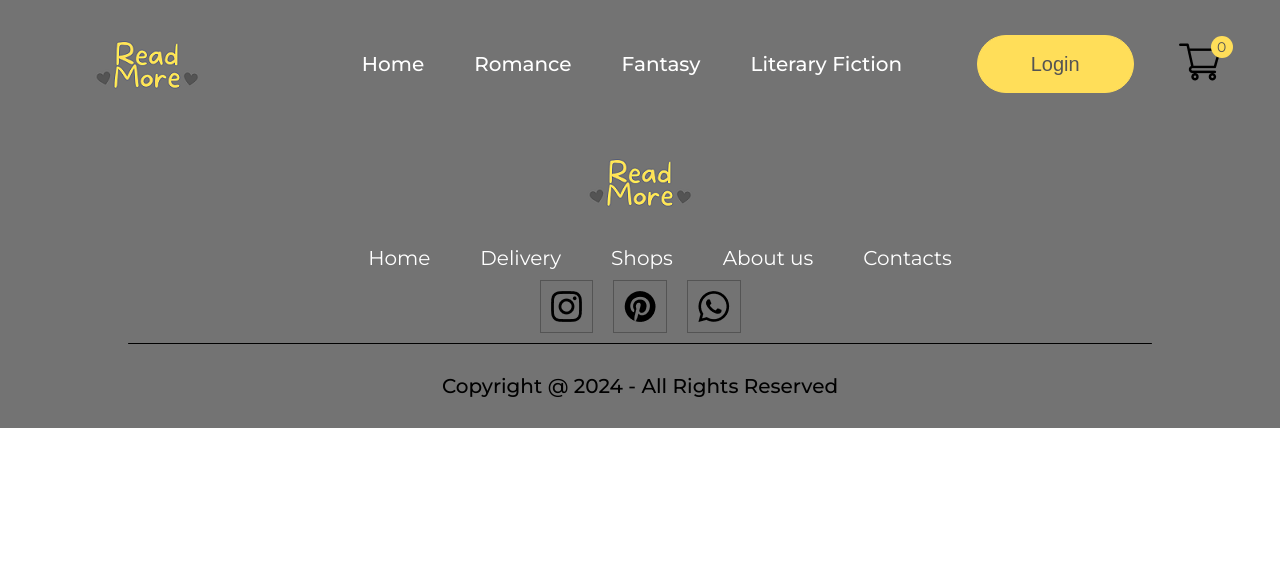
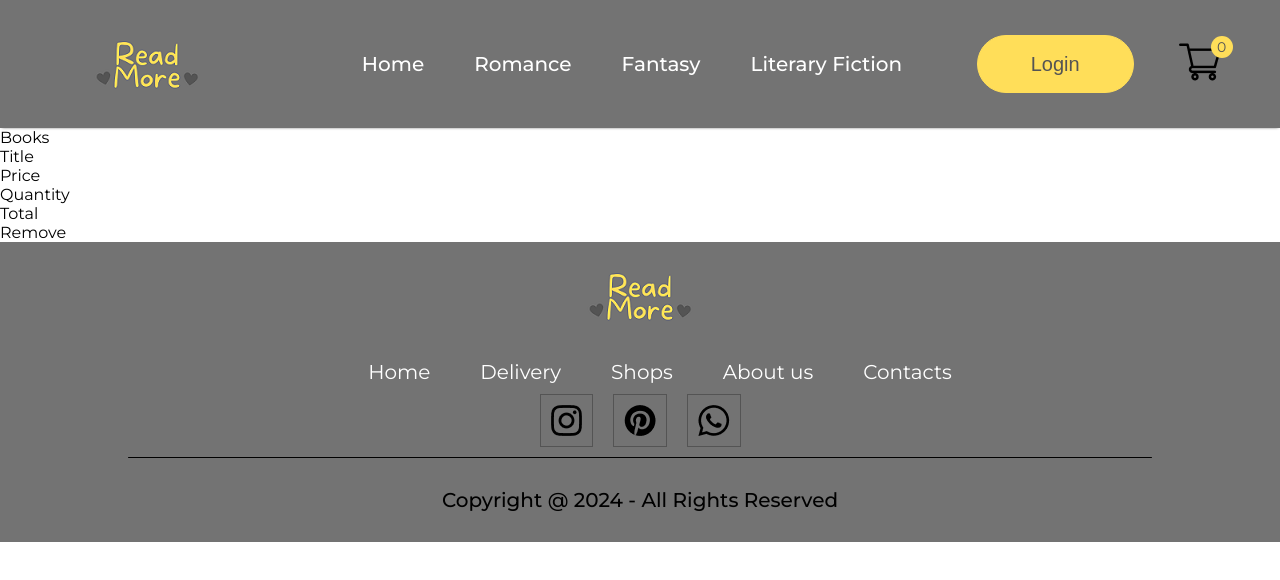
Before and after one commit to AnnaBilokon/BookShop, a React (Create React App) app in the folder frontend/: page /card in a window 1280 px wide. Shown: the top 580 px of the page. Built offline with nearby package versions, Linux system fonts and the light colour scheme.

Commit message:
added Cart Items component

```diff
--- a/frontend/src/pages/Cart.jsx
+++ b/frontend/src/pages/Cart.jsx
@@ -1,7 +1,12 @@
 import React from 'react'
+import CartItems from '../components/CartItems/CartItems'
 
 function Cart() {
-  return <div></div>
+  return (
+    <div>
+      <CartItems />
+    </div>
+  )
 }
 
 export default Cart
```
